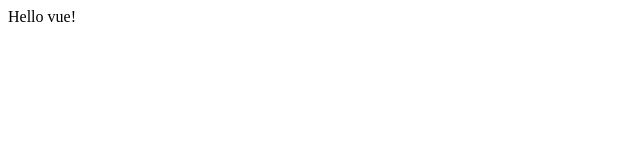
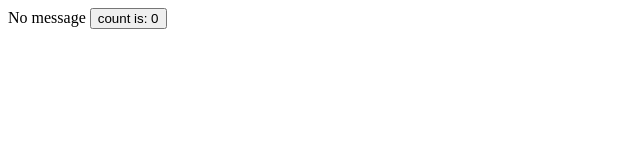
Before and after one commit to XuanYi0905/Website2024, a plain HTML site: page vueJS/vue1.html in a window 1280 px wide. Shown: the whole page, without its empty margins (0-640 px from the left). Drawn offline with nearby package versions, Linux system fonts and the light colour scheme.

Commit message:
20241101

```diff
--- a/vueJS/vue1.html
+++ b/vueJS/vue1.html
@@ -7,7 +7,12 @@
     <script src="https://unpkg.com/vue@3/dist/vue.global.js"></script>
 </head>
 <body>
-    <div id="app">{{ message }}</div>
+    <div id="app">{{ message }}
+      <button @click="count++">
+        count is: {{ count }}
+      </button>
+    </div>
+
 
 </body>
 <script>
@@ -15,9 +20,9 @@
 
     createApp({
       setup() {
-        const message = ref('Hello vue!')
+        const message = ref('No message')
         return {
-          message
+          count: ref(0), message
         }
       }
     }).mount('#app')
```
